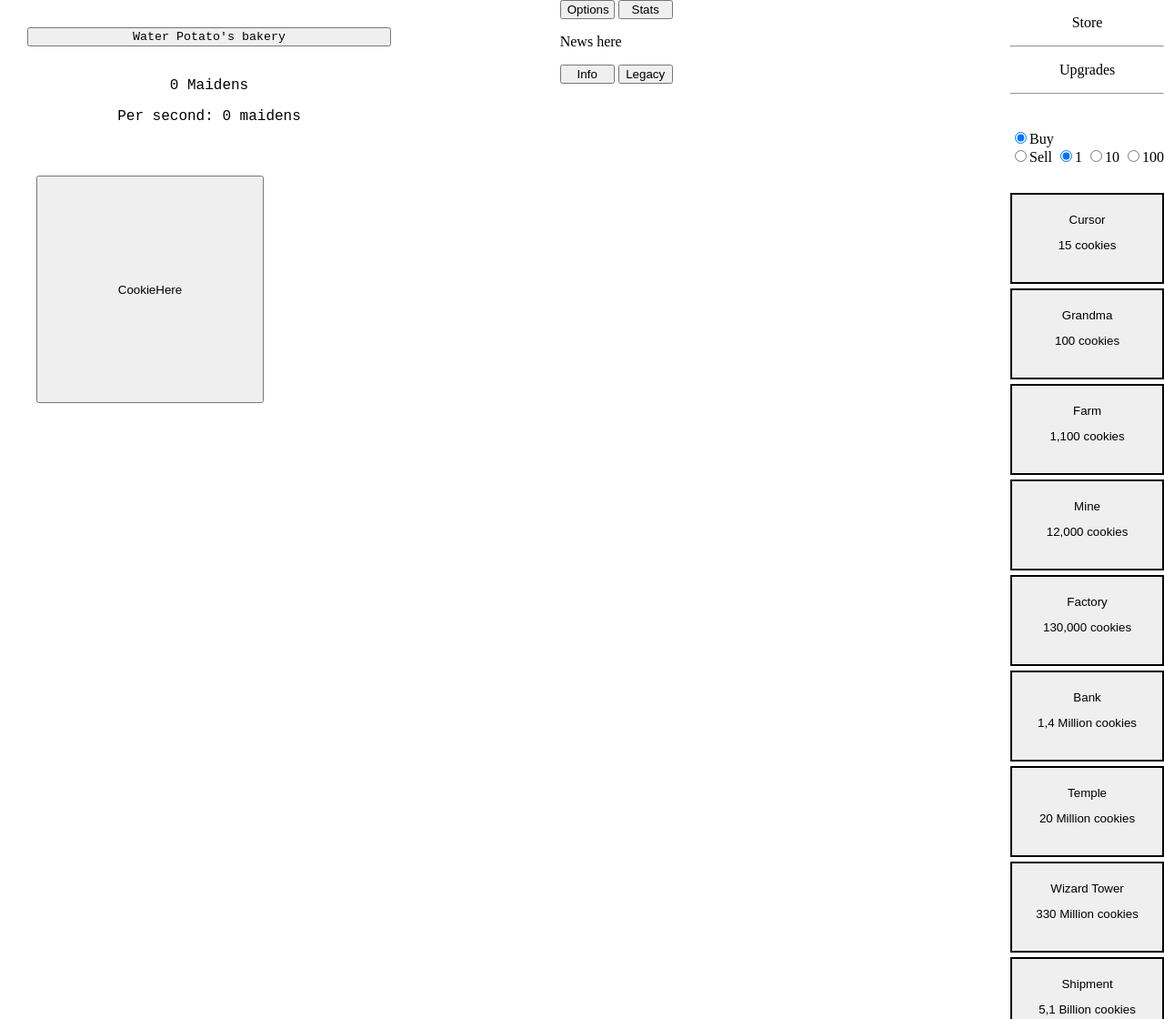
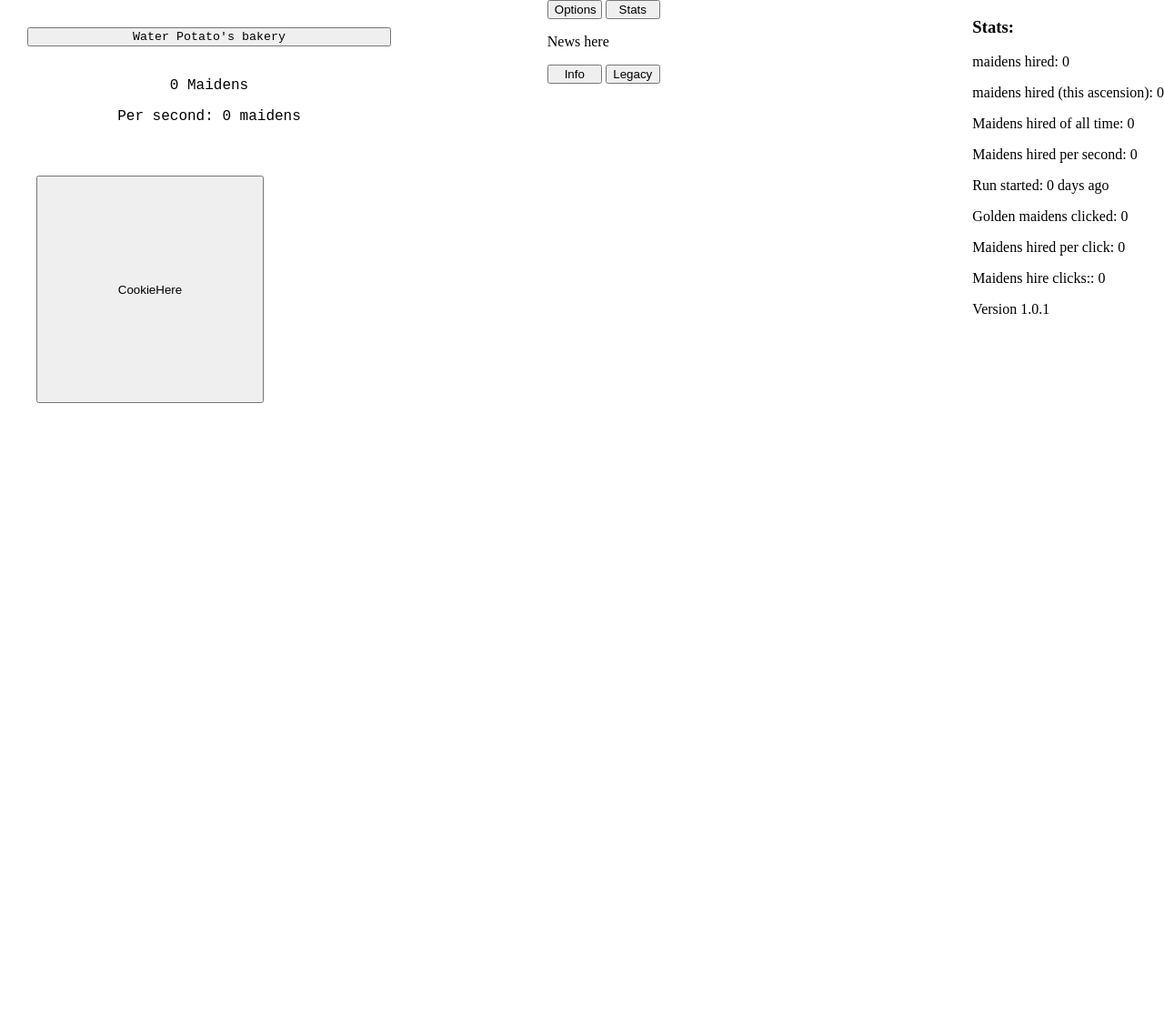
Before and after one commit to zekScript/Cookie-clicker-group-project, a plain HTML site: page index.html in a window 1280 px wide. Shown: the top 1120 px of the page at 91% size. After the commit the page ends 800 px from the top, so only its background shows below. Drawn offline with Linux system fonts and the light colour scheme.

Commit message:
Update index.html

```diff
--- a/index.html
+++ b/index.html
@@ -39,15 +39,15 @@
 <div class="divider"></div>
 <section >
 
-    <div class="container-right">
+    <!-- <div class="container-right">  -->
     <!-- Shop here -->
-    <p class="store-center">Store</p>
+    <!-- <p class="store-center">Store</p>
     <hr>
-    <p class="store-center">Upgrades</p>
+    <p class="store-center">Upgrades</p> -->
     <!-- Extra upgrades here -->
-    <hr>
+    <!-- <hr> -->
 <!-- Buildings down -->
-<div class="divider"></div>
+<!-- <div class="divider"></div>
 
 <input checked type="radio" name="oneSelect" id="buyBuildings">Buy<br>
 <input type="radio" name="oneSelect" id="sellBuilldings">Sell
@@ -55,29 +55,21 @@
 <input checked type="radio" name="preventSameSelection" id="times1Btn">1
 <input type="radio" name="preventSameSelection" id="times10Btn">10
 <input type="radio" name="preventSameSelection" id="times100Btn">100
-<div class="divider"></div>
+<div class="divider"></div> -->
 <!-- Buildings here all -->
 <div class="align-buildings-right">
-<button type="button" class="width-of-btn" onclick="buyCursor()">Cursor<p id="cursorPrice">15 cookies</p><p id="inTotal"></p><p id="timesByBuyingAndSelling"></p></button>
-<button type="button" class="width-of-btn"  onclick="buyGrandma()">Grandma<p id="grandmaPrice">100 cookies</p><p id="inTotal"></p><p id="timesByBuyingAndSelling"></p></button>
-<button type="button" class="width-of-btn"  onclick="buyFarm()">Farm<p id="farmPrice">1,100 cookies</p><p id="inTotal"></p><p id="timesByBuyingAndSelling"></p></button>
-<button type="button" class="width-of-btn"  onclick="buyMine()">Mine<p id="minePrice">12,000 cookies</p><p id="inTotal"></p><p id="timesByBuyingAndSelling"></p></button>
-<button type="button" class="width-of-btn"  onclick="buyFactory()">Factory<p id="factoryPrice">130,000 cookies</p><p id="timesByBuyingAndSelling"></p></button>
-<button type="button" class="width-of-btn"  onclick="buyBank()">Bank<p id="bankPrice">1,4 Million cookies</p><p id="timesByBuyingAndSelling"></p></button>
-<button type="button" class="width-of-btn"  onclick="buyTemple()">Temple<p id="templePrice">20 Million cookies</p><p id="timesByBuyingAndSelling"></p></button>
-<button type="button" class="width-of-btn"  onclick="buyWizardTower()">Wizard Tower<p id="wizardTowerPrice">330 Million cookies</p><p id="timesByBuyingAndSelling"></p></button>
-<button type="button" class="width-of-btn"  onclick="buyShipment()">Shipment<p id="shipmentPrice">5,1 Billion cookies</p><p id="timesByBuyingAndSelling"></p></button>
-<button type="button" class="width-of-btn"  onclick="buyAlchemy()">Alchemy Lab<p id="alchemyLabPrice"> 75 Billion cookies</p><p id="timesByBuyingAndSelling"></p></button>
-<button type="button" class="width-of-btn"  onclick="buyPortal()">Portal<p id="portalPrice">1 Trillion cookies</p><p id="timesByBuyingAndSelling"></p></button>
-<button type="button" class="width-of-btn"  onclick="buyTime()">Time Machine<p id="timeMachinePrice">14 Trillion cookies</p><p id="timesByBuyingAndSelling"></p></button>
-<button type="button" class="width-of-btn"  onclick="buyAntimatter()">AntiMatter Condensor<p id="antiMatterCondensorPrice">170 Trillion cookies</p><p id="timesByBuyingAndSelling"></p></button>
-<button type="button" class="width-of-btn"  onclick="buyprism()">Prism<p id="prismPrice">2,1 Quadrillion cookies</p><p id="timesByBuyingAndSelling"></p></button>
-<button type="button" class="width-of-btn"  onclick="buyChancemaker()">Chancemaker<p id="chanceMakerPrice">26 Quadrillion cookies</p><p id="timesByBuyingAndSelling"></p></button>
-<button type="button" class="width-of-btn"  onclick="buyFractialEngine()">Fractial Engine<p id="fractialEnginePrice">310 Quadrillion cookies</p><p id="timesByBuyingAndSelling"></p></button>
-<button type="button" class="width-of-btn"  onclick="buyJavascript()">Javascript Console<p id="javascriptPrice">71 Quintillion cookies</p><p id="timesByBuyingAndSelling"></p></button>
-<button type="button" class="width-of-btn"  onclick="buyIdle()">Idleverse<p id="idleversePrice">12 Sextillion cookies</p><p id="timesByBuyingAndSelling"></p></button>
-<button type="button" class="width-of-btn"  onclick="buyCortex()">Cortex Baker<p id="cortexBakerPrice">19 Septillion cookies</p><p id="timesByBuyingAndSelling"></p></button>
-<button type="button" class="width-of-btn"  onclick="buyYou()">You<p id="youPrice">540 Septillion cookies</p><p id="timesByBuyingAndSelling"></p></button>
+    <div class="stats-container">
+<h1 id="statsId">Stats:</h1>
+<p id="maidensMade">maidens hired: 0</p>
+<p id="maidensHiredThisAscension">maidens hired (this ascension): 0</p>
+<p id="maidensMadeAllTime">Maidens hired of all time: 0</p>
+<p id="maidensPerSecond">Maidens hired per second: 0</p>
+<p id="runStartAgo">Run started: 0 days ago</p>
+<p id="goldenMaidenClicks">Golden maidens clicked: 0</p>
+<p id="maidensPerClick">Maidens hired per click: 0</p>
+<p id="maidenHireClicks">Maidens hire clicks:: 0</p>
+<p>Version 1.0.1</p>
+</div>
 </div>
 </div>
 </section>
```
